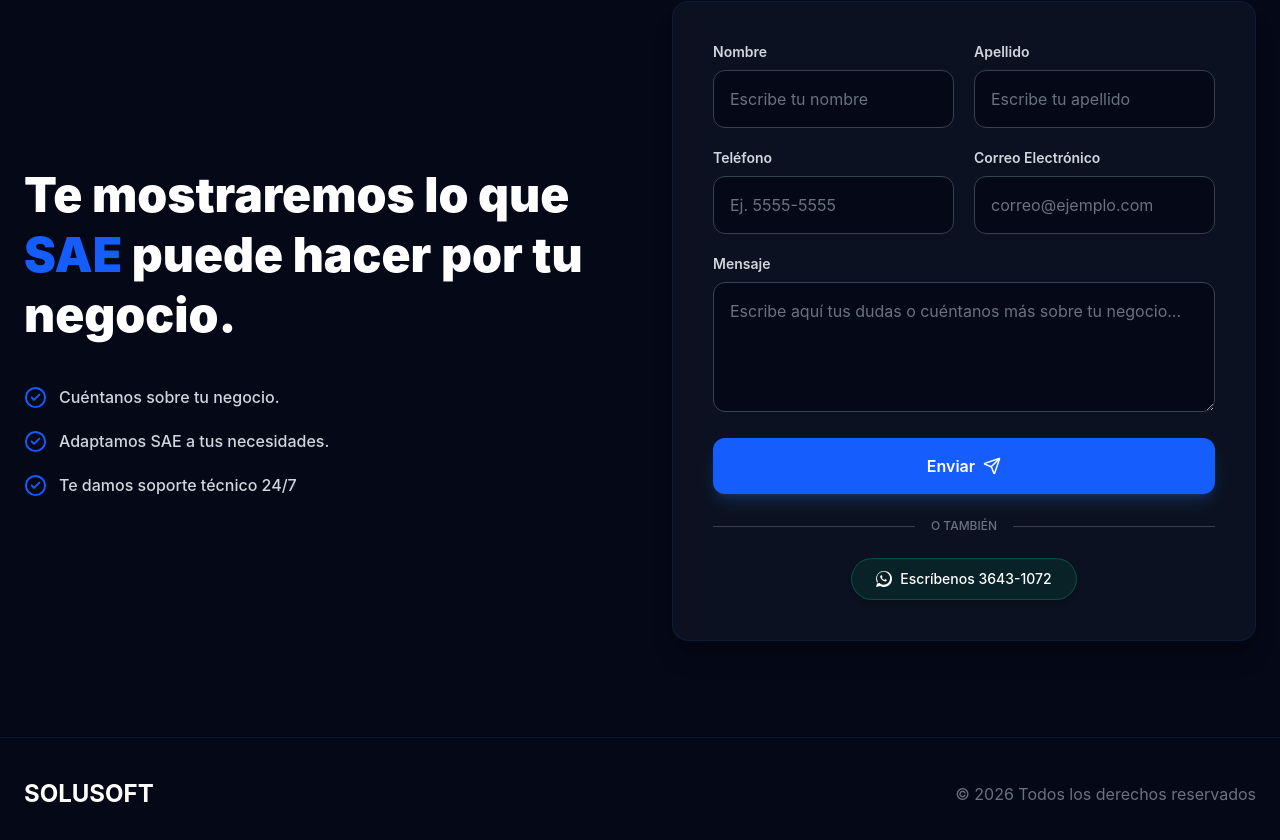
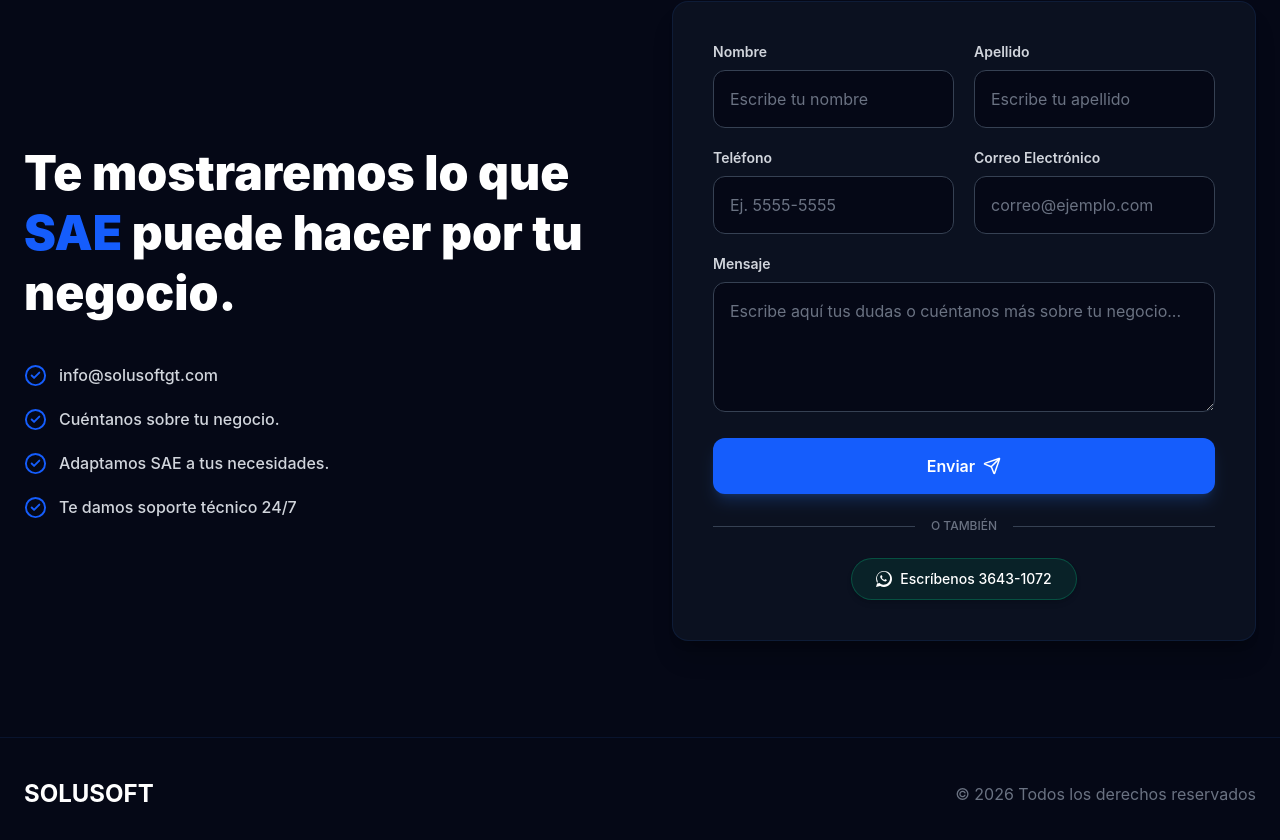
Before and after one commit to selvin270/solusoft-web, a React (Vite) app: page / in a window 1280 px wide. Shown: the part 2246-3086 px from the top of the page. Built offline with nearby package versions, Linux system fonts and the light colour scheme.

Commit message:
modificaciones finales

```diff
--- a/src/components/Formulario.jsx
+++ b/src/components/Formulario.jsx
@@ -130,6 +130,19 @@
                         {/* BENEFICIOS */}
 
                         <div className="mt-10 space-y-5">
+
+                            <div className="flex items-center gap-3">
+
+                                <CheckCircle2
+                                    size={23}
+                                    className="text-blue-600 flex-shrink-0"
+                                />
+
+                                <span className="text-gray-300 font-medium">
+                                    info@solusoftgt.com
+                                </span>
+
+                            </div>
 
                             <div className="flex items-center gap-3">
 
```
